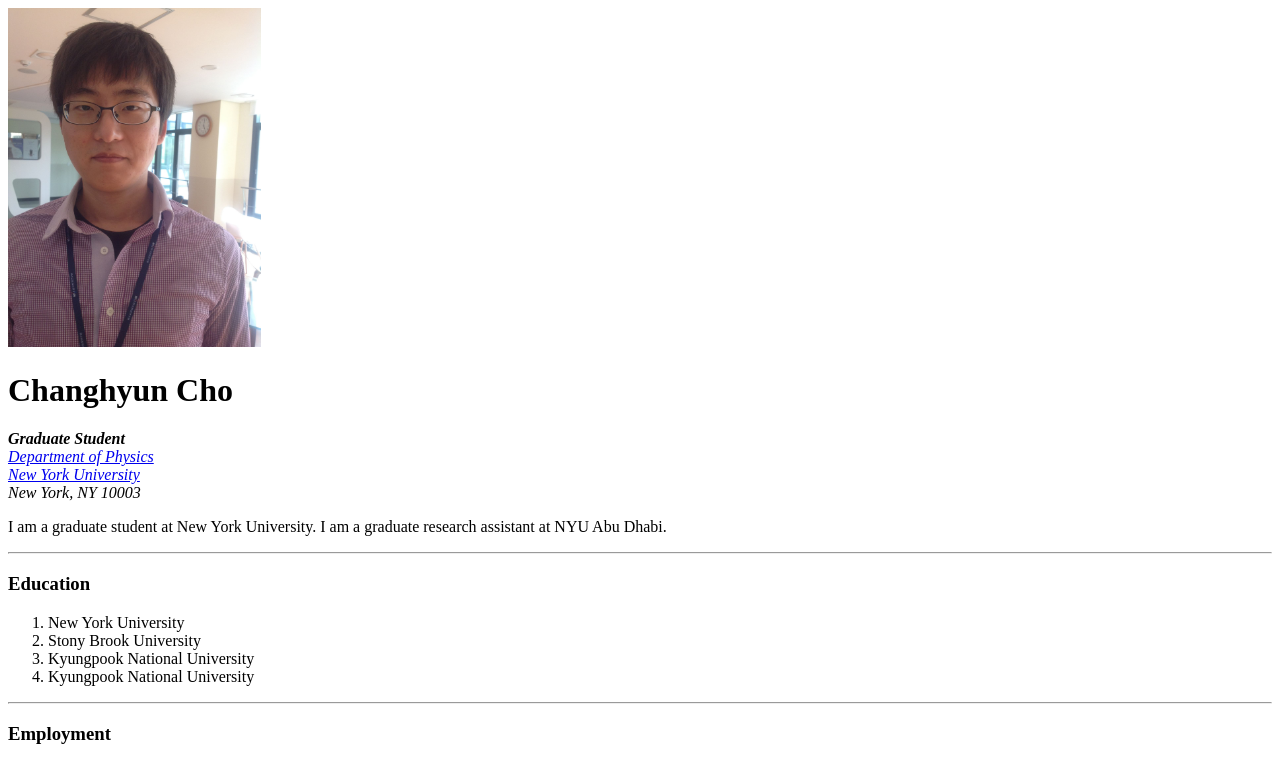
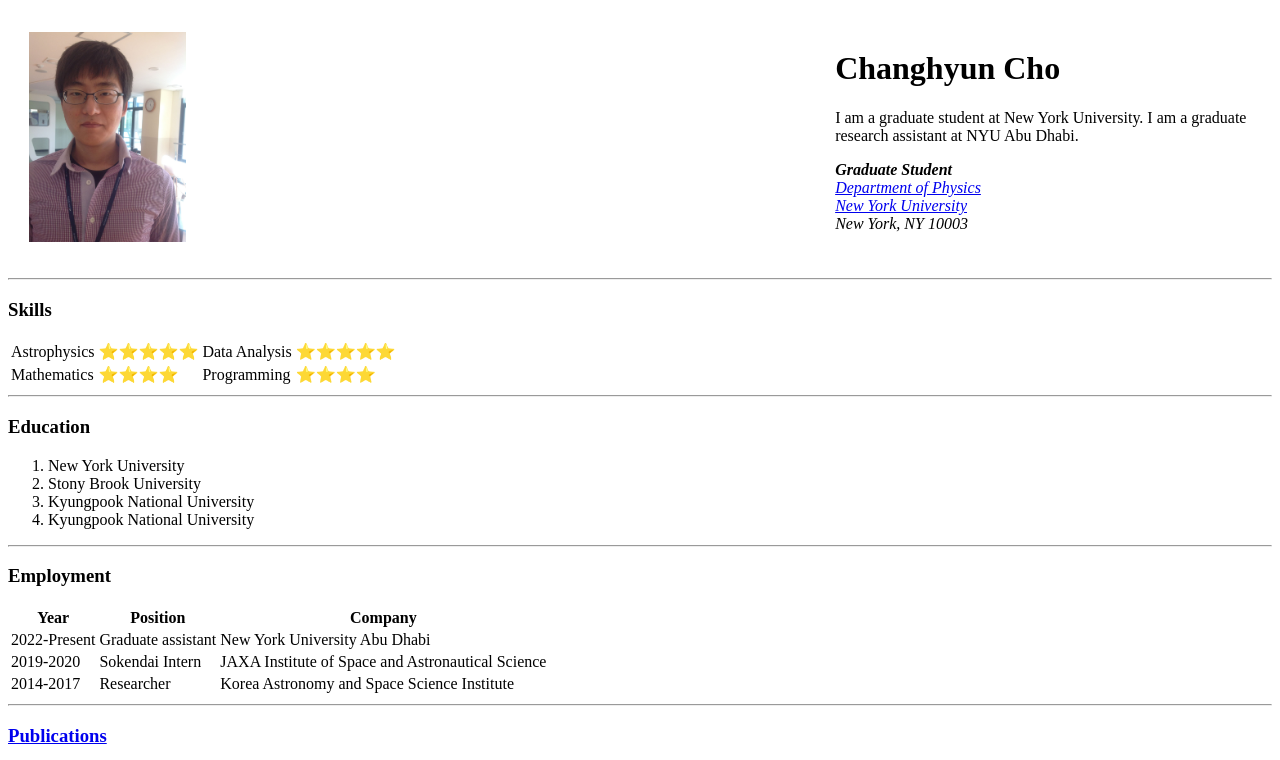
Before and after one commit to changhyun-cho/web-development, a plain HTML site: page HTML - Personal Site/index.html in a window 1280 px wide. Shown: the top 760 px of the page. Drawn offline with Linux system fonts and the light colour scheme.

Commit message:
Added table for skills

```diff
--- a/HTML - Personal Site/index.html
+++ b/HTML - Personal Site/index.html
@@ -7,8 +7,12 @@
 </head>
 
 <body>
-  <img src="images/changhyun.jpg" alt="changhyun profile picture" width=20% height=20%>
+  <table cellspacing="20">
+    <tr>
+      <td><img src="images/changhyun.jpg" alt="changhyun profile picture" width=20% height=20%></td>
+      <td>
         <h1>Changhyun Cho</h1>
+        <p>I am a graduate student at New York University. I am a graduate research assistant at NYU Abu Dhabi.</p>
         <em>
           <dl>
             <dt><strong>Graduate Student</strong></dt>
@@ -17,7 +21,27 @@
             <dt>New York, NY 10003</dt>
           </dl>
         </em>
-  <p>I am a graduate student at New York University. I am a graduate research assistant at NYU Abu Dhabi.</p>
+      </td>
+    </tr>
+  </table>
+
+  <hr>
+
+  <h3>Skills</h3>
+  <table>
+    <tr>
+      <td>Astrophysics</td>
+      <td>⭐⭐⭐⭐⭐</td>
+      <td>Data Analysis</td>
+      <td>⭐⭐⭐⭐⭐</td>
+    </tr>
+    <tr>
+      <td>Mathematics</td>
+      <td>⭐⭐⭐⭐</td>
+      <td>Programming</td>
+      <td>⭐⭐⭐⭐</td>
+    </tr>
+  </table>
 
   <hr>
 
```
Lines whose indentation alone changed are shown as unchanged.
